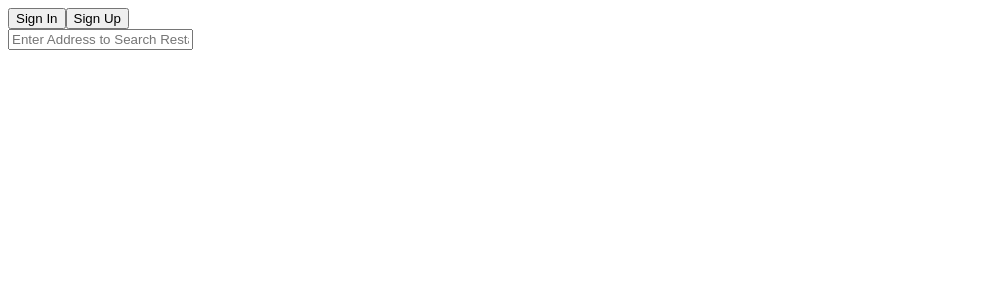
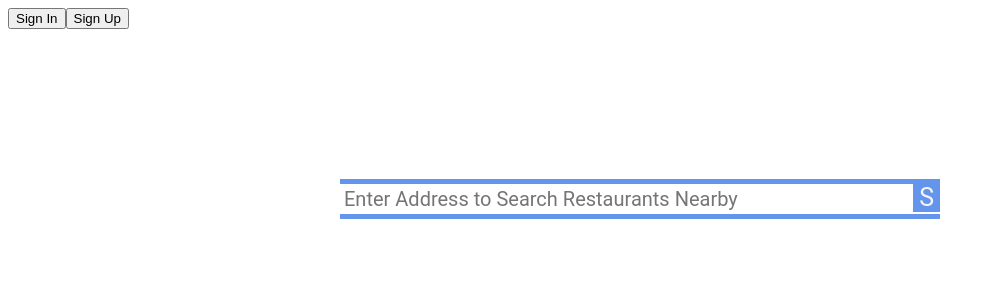
Before and after one commit to hewbahrami/food-delivery-app, a React (Create React App) app in the folder client/: page / in a window 1280 px wide. Shown: the top 300 px of the page, without its empty margins (0-995 px from the left). Built offline with nearby package versions, Linux system fonts and the light colour scheme; the HTML template or start-up script is replaced by a standard one.

Commit message:
add some styling to search bar component

```diff
--- a/client/src/Home.jsx
+++ b/client/src/Home.jsx
@@ -1,6 +1,7 @@
 import React from 'react';
 import { Link } from 'react-router-dom';
 import SearchBar from './SearchBar.jsx';
+import './styles/Home.css';
 
 const Home = () => {
   return (
@@ -11,7 +12,9 @@ const Home = () => {
       <Link to='/register'>
         <button>Sign Up</button>
       </Link>
+      <div className="search-component">
       <SearchBar />
+      </div>
     </div>
   )
 }
--- a/client/src/SearchBar.jsx
+++ b/client/src/SearchBar.jsx
@@ -1,5 +1,6 @@
 import React, { useState, useEffect } from 'react';
 import axios from 'axios';
+import './styles/SearchBar.css';
 
 const neighborhoods = ['Bushwick', 'Greenpoint', 'Williamsburg', 'Bedford-Stuyvesant', 'Boerum Hill', 'Carroll Gardens', 'Cobble Hill', 'Brooklyn Heights', 'Brownsville', 'Clinton Hill', 'Crown Heights', 'Cypress Hills', 'DUMBO', 'East New York', 'Fort Greene', 'Gowanus', 'Greenwood Heights', 'New Lots', 'Ocean Hill', 'Park Slope', 'Prospect Heights', 'Stuyvesant Heights', 'Sunset Park', 'Vinegar Hill', 'Windsor Terrace', 'Canarsie', 'Marine Park', 'Mill Basin', 'Brighton Beach', 'Coney Island', 'Gravesend', 'Midwood', 'Sheepshead Bay', 'Bay Ridge', 'Borough Park', 'Dyker Heights', 'New Utrecht', 'Bensonhurst', 'Ditmas Park', 'East Flatbush', 'Flatbush', 'Kensington', 'Prospect Lefferts Gardens'];
 
@@ -30,10 +31,39 @@ const SearchBar = () => {
     setSuggestions([])
   }
 
+  const handleSubmit = e => {
+    e.preventDefault();
+    //make axios call
+
+  };
+
+  const handleKeypress = e => {
+    //it triggers by pressing the enter key
+    if (e.keyCode === 13) {
+      handleSubmit();
+    }
+  };
+
   return (
-    <div>
-      <input value={text} onChange={handleInputChange} type="text" placeholder="Enter Address to Search Restaurants Nearby"></input>
-      {renderSuggestions()}
+    <div className="search-container">
+      <div className="search-bar">
+        <input
+          className="search-input"
+          value={text}
+          onChange={handleInputChange}
+          onKeyPress={handleKeypress}
+          type="text"
+          placeholder="Enter Address to Search Restaurants Nearby"
+        >
+        </input>
+        {renderSuggestions()}
+      </div>
+      <div>
+        <button
+        className="search-submit"
+        type="submit"
+        onClick={handleSubmit}>S</button>
+      </div>
     </div>
   )
 }
--- /dev/null
+++ b/client/src/styles/Home.css
@@ -0,0 +1,4 @@
+.search-component {
+  margin: 150px auto 0 auto;
+  width: 600px;
+}
--- /dev/null
+++ b/client/src/styles/SearchBar.css
@@ -0,0 +1,39 @@
+.search-container {
+  display: flex;
+  width: 100%;
+  border-top: 5px solid cornflowerblue;
+  border-bottom: 5px solid cornflowerblue;
+}
+
+.search-bar {
+  width: 100%;
+}
+
+.search-submit, .search-input {
+  display: inline-block;
+}
+
+.search-input {
+  width: 90%;
+  border: none;
+  outline: 0;
+  font-family: 'Roboto', sans-serif;
+  font-size: 20px;
+  margin: 2px;
+}
+
+.search-submit {
+  height: 100%;
+  outline: none;
+  border: none;
+  font-family: 'Roboto', sans-serif;
+  font-size: 25px;
+  background: cornflowerblue;
+  color: whitesmoke;
+  margin-top: -2px;
+  margin-left: -20px;
+}
+
+.search-bar ul {
+  list-style-type: none;
+}
--- a/package.json
+++ b/package.json
@@ -39,8 +39,10 @@
     "@babel/preset-env": "^7.12.0",
     "@babel/preset-react": "^7.10.4",
     "babel-loader": "^8.1.0",
+    "css-loader": "^5.0.0",
     "dotenv": "^8.2.0",
     "faker": "^5.1.0",
+    "style-loader": "^2.0.0",
     "unique-names-generator": "^4.3.1",
     "webpack": "^5.1.2",
     "webpack-cli": "^4.0.0"
--- a/public/index.html
+++ b/public/index.html
@@ -3,6 +3,7 @@
 <head>
   <title>Food Delivery App</title>
   <link rel="stylesheet" href="https://cdn.jsdelivr.net/npm/bootstrap@4.5.3/dist/css/bootstrap.min.css" integrity="sha384-TX8t27EcRE3e/ihU7zmQxVncDAy5uIKz4rEkgIXeMed4M0jlfIDPvg6uqKI2xXr2" crossorigin="anonymous">
+  <link href="https://fonts.googleapis.com/css2?family=Roboto&display=swap" rel="stylesheet">
 
 </head>
 
--- a/webpack.config.js
+++ b/webpack.config.js
@@ -19,7 +19,11 @@ module.exports = {
             presets: ['@babel/preset-env', '@babel/preset-react']
           }
         }]
-      }
+      },
+      {
+        test: /\.css$/i,
+        use: [ 'style-loader', 'css-loader' ]
+      },
     ]
   }
 }
```
Also changed, not shown: public/bundle.js, 1 other file (tests, documents, lock files or other folders).
